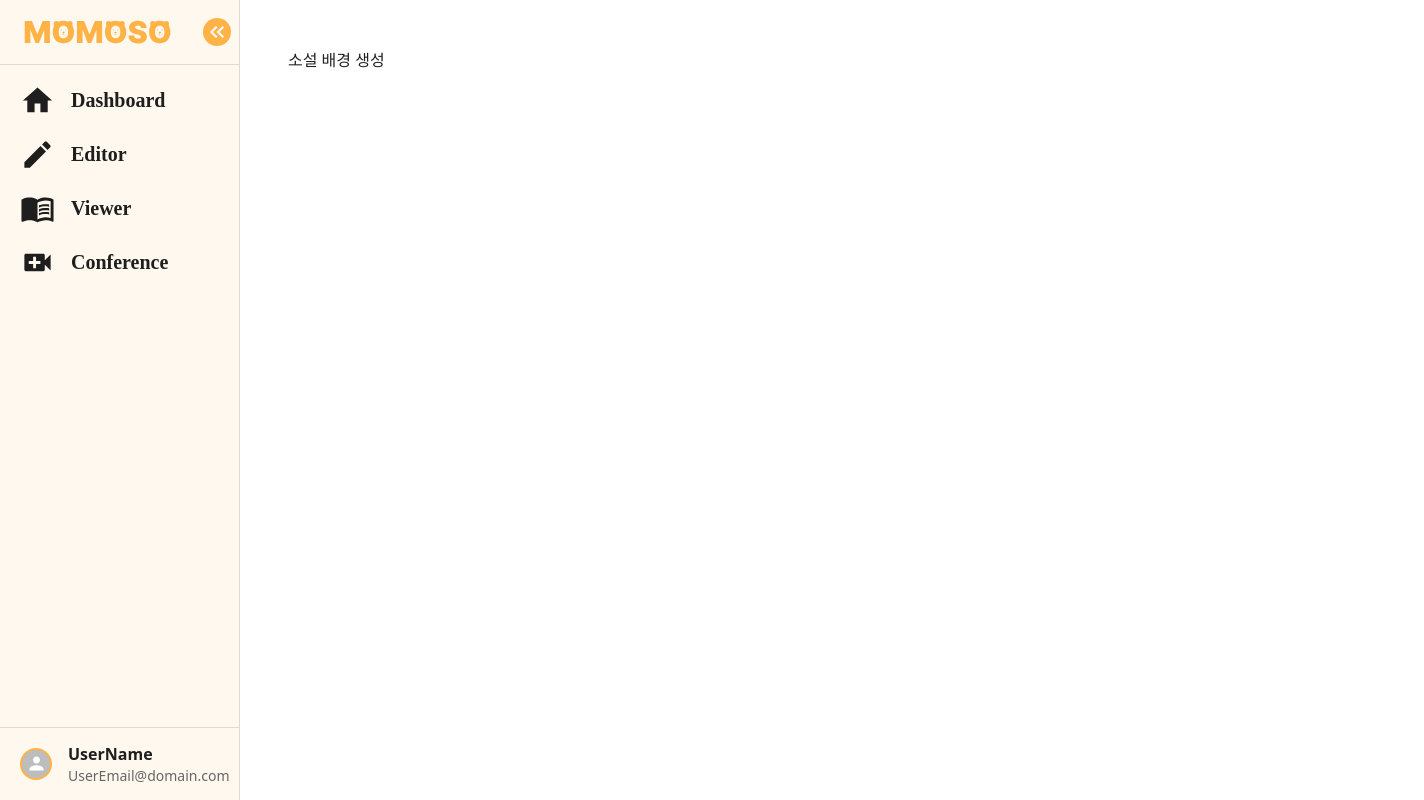
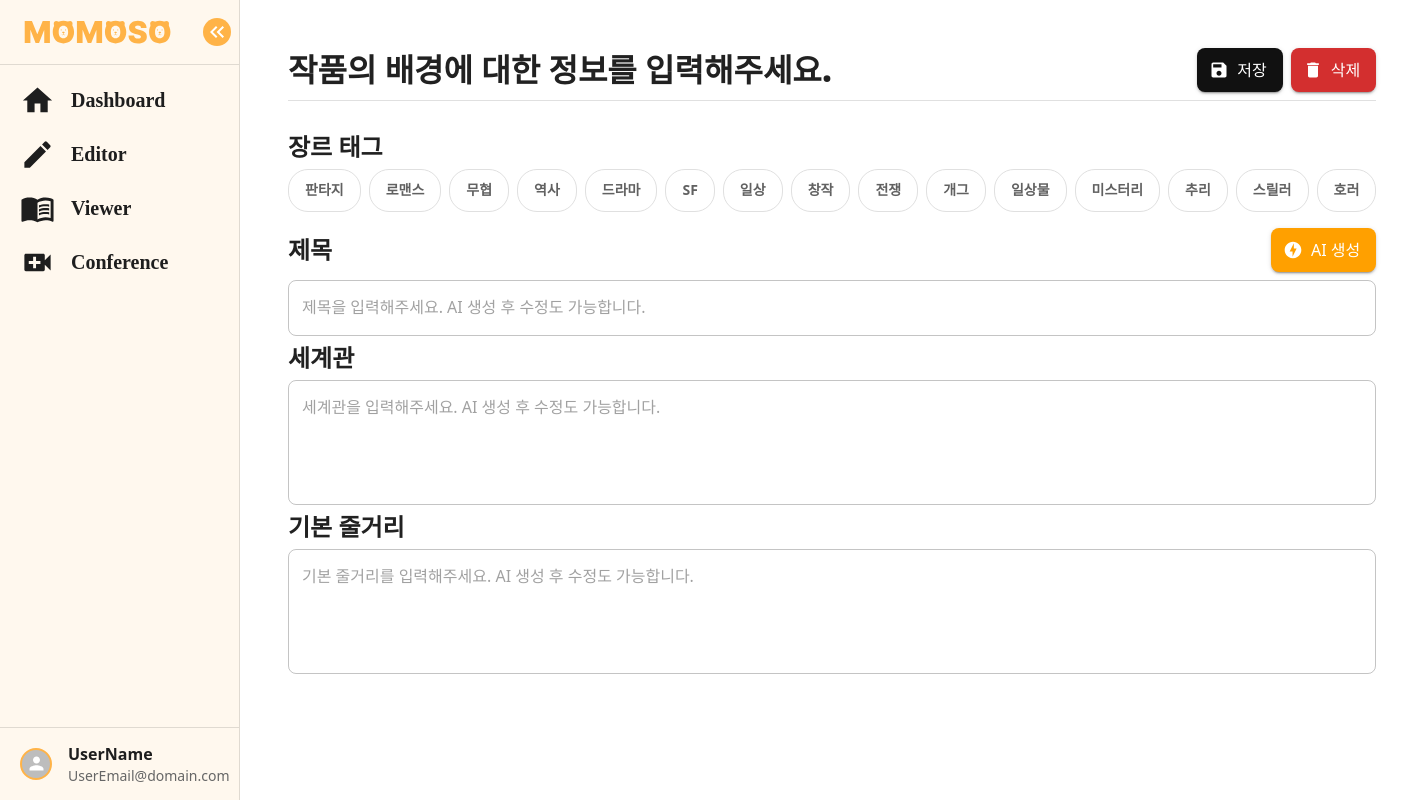
Before and after one commit to qja1998/MoMoSo, a React (Vite) app in the folder Frontend/: page /editor/background in a window 1280 px wide. Shown: the whole page, 1424 px wide, since content can reach past the window. Built offline with nearby package versions, Linux system fonts and the light colour scheme; a web font is replaced by a local one.

Commit message:
:sparkles: [JIRA-S12P11B106-140] Feat: 작품 기본정보 입력 화면 완성

```diff
--- a/Frontend/src/components/common/buttons/PrimaryButton.jsx
+++ b/Frontend/src/components/common/buttons/PrimaryButton.jsx
@@ -3,18 +3,40 @@ import PropTypes from 'prop-types'
 import { Button } from '@mui/material'
 import { styled } from '@mui/material/styles'
 
-const StyledButton = styled(Button)({
-  backgroundColor: '#FFA726',
-  color: 'white',
-  fontWeight: 'bold',
+const StyledButton = styled(Button)(({ bgColor, textColor, hoverBgColor }) => ({
+  fontWeight: 500,
+  fontSize: '1rem',
+  width: 'fit-content',
+  height: 'auto',
+  borderRadius: 8,
+  backgroundColor: bgColor,
+  color: textColor,
+  padding: '8px 16px',
   '&:hover': {
-    backgroundColor: '#FB8C00',
+    backgroundColor: hoverBgColor,
   },
-})
+  '&.MuiButton-fullWidth': {
+    width: '100%',
+  },
+}))
 
-const PrimaryButton = ({ children, ...props }) => {
+const PrimaryButton = ({
+  children,
+  startIcon,
+  backgroundColor = '#FFA000',
+  color = 'white',
+  hoverBackgroundColor = '#FF8F00',
+  ...props
+}) => {
   return (
-    <StyledButton variant="contained" {...props}>
+    <StyledButton
+      variant="contained"
+      startIcon={startIcon}
+      bgColor={backgroundColor}
+      textColor={color}
+      hoverBgColor={hoverBackgroundColor}
+      {...props}
+    >
       {children}
     </StyledButton>
   )
@@ -22,6 +44,10 @@ const PrimaryButton = ({ children, ...props }) => {
 
 PrimaryButton.propTypes = {
   children: PropTypes.node.isRequired,
+  startIcon: PropTypes.node,
+  backgroundColor: PropTypes.string,
+  color: PropTypes.string,
+  hoverBackgroundColor: PropTypes.string,
 }
 
 export default PrimaryButton
--- a/Frontend/src/pages/FindId.jsx
+++ b/Frontend/src/pages/FindId.jsx
@@ -102,9 +102,7 @@ const FindId = () => {
           </PrimaryButton>
         </Box>
 
-        <PrimaryButton fullWidth sx={{ mt: 2 }}>
-          아이디 찾기
-        </PrimaryButton>
+        <PrimaryButton fullWidth>아이디 찾기</PrimaryButton>
       </FindIdBox>
     </FindIdContainer>
   )
--- a/Frontend/src/pages/FindPassword.jsx
+++ b/Frontend/src/pages/FindPassword.jsx
@@ -102,9 +102,7 @@ const FindPassword = () => {
           </PrimaryButton>
         </Box>
 
-        <PrimaryButton fullWidth sx={{ mt: 2 }}>
-          비밀번호 찾기
-        </PrimaryButton>
+        <PrimaryButton fullWidth>비밀번호 찾기</PrimaryButton>
       </FindPasswordBox>
     </FindPasswordContainer>
   )
--- a/Frontend/src/pages/NovelBackgroundGeneration.jsx
+++ b/Frontend/src/pages/NovelBackgroundGeneration.jsx
@@ -1,9 +1,195 @@
-import { Box } from '@mui/material'
+import { useState } from 'react'
+
+import DeleteIcon from '@mui/icons-material/Delete'
+import OfflineBoltIcon from '@mui/icons-material/OfflineBolt'
+import SaveIcon from '@mui/icons-material/Save'
+import { Box, Button, Divider, Stack, TextField, Typography } from '@mui/material'
+import PrimaryButton from '../components/common/buttons/PrimaryButton'
 
 const NovelBackgroundGeneration = () => {
+  const [selectedGenre, setSelectedGenre] = useState('')
+  const [title, setTitle] = useState('')
+  const [worldView, setWorldView] = useState('')
+  const [background, setBackground] = useState('')
+
+  const genres = [
+    '판타지',
+    '로맨스',
+    '무협',
+    '역사',
+    '드라마',
+    'SF',
+    '일상',
+    '창작',
+    '전쟁',
+    '개그',
+    '일상물',
+    '미스터리',
+    '추리',
+    '스릴러',
+    '호러',
+  ]
+
+  const handleGenerate = () => {
+    // TODO: AI 생성 로직 구현
+    console.log({
+      genre: selectedGenre,
+      title,
+      worldView,
+      background,
+    })
+  }
+
   return (
-    <Box sx={{ p: 3 }}>
-      <div>소설 배경 생성</div>
+    <Box sx={{ width: '100%', p: 3 }}>
+      <Box sx={{ display: 'flex', alignItems: 'center', justifyContent: 'space-between', mb: 1 }}>
+        <Typography variant="h1" sx={{ fontSize: '2rem', fontWeight: 950 }}>
+          작품의 배경에 대한 정보를 입력해주세요.
+        </Typography>
+        <Stack direction="row" spacing={1}>
+          <PrimaryButton
+            startIcon={<SaveIcon />}
+            backgroundColor="#111111"
+            hoverBackgroundColor="#404040"
+          >
+            저장
+          </PrimaryButton>
+          <PrimaryButton
+            startIcon={<DeleteIcon />}
+            backgroundColor="#D32F2F"
+            hoverBackgroundColor="#A82525"
+          >
+            삭제
+          </PrimaryButton>
+        </Stack>
+      </Box>
+      <Divider sx={{ mb: 4 }} />
+
+      {/* 장르 선택 버튼들 */}
+      <Typography variant="h3" sx={{ mb: 1, fontSize: '1.5rem', fontWeight: 700 }}>
+        장르 태그
+      </Typography>
+      <Stack spacing={1}>
+        <Box sx={{ overflowX: 'auto', pb: 1 }}>
+          <Stack
+            direction="row"
+            spacing={1}
+            sx={{
+              minWidth: 'min-content',
+              flexWrap: 'nowrap',
+              '&::-webkit-scrollbar': {
+                height: '8px',
+              },
+              '&::-webkit-scrollbar-track': {
+                backgroundColor: '#f1f1f1',
+                borderRadius: '4px',
+              },
+              '&::-webkit-scrollbar-thumb': {
+                backgroundColor: '#FFA000',
+                borderRadius: '4px',
+              },
+            }}
+          >
+            {genres.map((genre) => (
+              <Button
+                key={genre}
+                variant={selectedGenre === genre ? 'contained' : 'outlined'}
+                onClick={() => setSelectedGenre(genre)}
+                sx={{
+                  color: selectedGenre === genre ? 'white' : 'grey.700',
+                  fontWeight: 600,
+                  backgroundColor: selectedGenre === genre ? '#FFA000' : 'transparent',
+                  whiteSpace: 'nowrap',
+                  borderRadius: '20px',
+                  minWidth: 'auto',
+                  width: 'fit-content',
+                  py: 1,
+                  px: 2,
+                  flex: '0 0 auto',
+                  '&:hover': {
+                    backgroundColor: selectedGenre === genre ? '#FFA000' : 'rgba(255, 160, 0, 0.1)',
+                  },
+                  borderColor: selectedGenre === genre ? '#FFA000' : 'grey.300',
+                }}
+              >
+                {genre}
+              </Button>
+            ))}
+          </Stack>
+        </Box>
+
+        {/* 제목 입력 */}
+        <Box sx={{ display: 'flex', alignItems: 'center', justifyContent: 'space-between', mb: 1 }}>
+          <Typography variant="h3" sx={{ fontSize: '1.5rem', fontWeight: 700 }}>
+            제목
+          </Typography>
+          <PrimaryButton
+            startIcon={<OfflineBoltIcon />}
+            onClick={handleGenerate}
+          >
+            AI 생성
+          </PrimaryButton>
+        </Box>
+        <TextField
+          fullWidth
+          value={title}
+          onChange={(e) => setTitle(e.target.value)}
+          placeholder="제목을 입력해주세요. AI 생성 후 수정도 가능합니다."
+          variant="outlined"
+          sx={{
+            '& .MuiOutlinedInput-root': {
+              borderRadius: '8px',
+              backgroundColor: 'white',
+            },
+          }}
+        />
+
+        {/* 희망하는 세계관 입력 */}
+        <Typography variant="h3" sx={{ fontSize: '1.5rem', fontWeight: 700 }}>
+          세계관
+        </Typography>
+        <TextField
+          fullWidth
+          multiline
+          rows={4}
+          value={worldView}
+          onChange={(e) => setWorldView(e.target.value)}
+          placeholder="세계관을 입력해주세요. AI 생성 후 수정도 가능합니다."
+          variant="outlined"
+          sx={{
+            '& .MuiOutlinedInput-root': {
+              borderRadius: '8px',
+              backgroundColor: 'white',
+            },
+          }}
+        />
+
+        {/* 기본 동기/배경 입력 */}
+        <Typography variant="h3" sx={{ fontSize: '1.5rem', fontWeight: 700 }}>
+          기본 줄거리
+        </Typography>
+
+        <TextField
+          fullWidth
+          multiline
+          rows={4}
+          value={background}
+          onChange={(e) => setBackground(e.target.value)}
+          placeholder="기본 줄거리를 입력해주세요. AI 생성 후 수정도 가능합니다."
+          variant="outlined"
+          sx={{
+            '& .MuiOutlinedInput-root': {
+              borderRadius: '8px',
+              backgroundColor: 'white',
+            },
+          }}
+        />
+
+        {/* 버튼 그룹 */}
+        <Box display="flex" justifyContent="center">
+          <Stack direction="row" spacing={2}></Stack>
+        </Box>
+      </Stack>
     </Box>
   )
 }
--- a/Frontend/src/pages/SignUp.jsx
+++ b/Frontend/src/pages/SignUp.jsx
@@ -101,6 +101,8 @@ const SignUp = () => {
             }}
           />
           <PrimaryButton
+            backgroundColor="#FFA000"
+            hoverBackgroundColor="#FF8F00"
             sx={{
               px: 4,
               whiteSpace: 'nowrap',
@@ -118,6 +120,8 @@ const SignUp = () => {
             variant="outlined"
           />
           <PrimaryButton
+            backgroundColor="#FFA000"
+            hoverBackgroundColor="#FF8F00"
             sx={{
               px: 4,
               whiteSpace: 'nowrap',
@@ -157,7 +161,13 @@ const SignUp = () => {
           variant="outlined"
         />
 
-        <PrimaryButton fullWidth>회원가입</PrimaryButton>
+        <PrimaryButton
+          fullWidth
+          backgroundColor="#FFA000"
+          hoverBackgroundColor="#FF8F00"
+        >
+          회원가입
+        </PrimaryButton>
 
         {/* 소셜 회원가입 섹션 */}
         <Divider sx={{ my: 2 }}>간편 회원가입</Divider>
```
Also changed, not shown: 1 other file (tests, documents, lock files or other folders).
